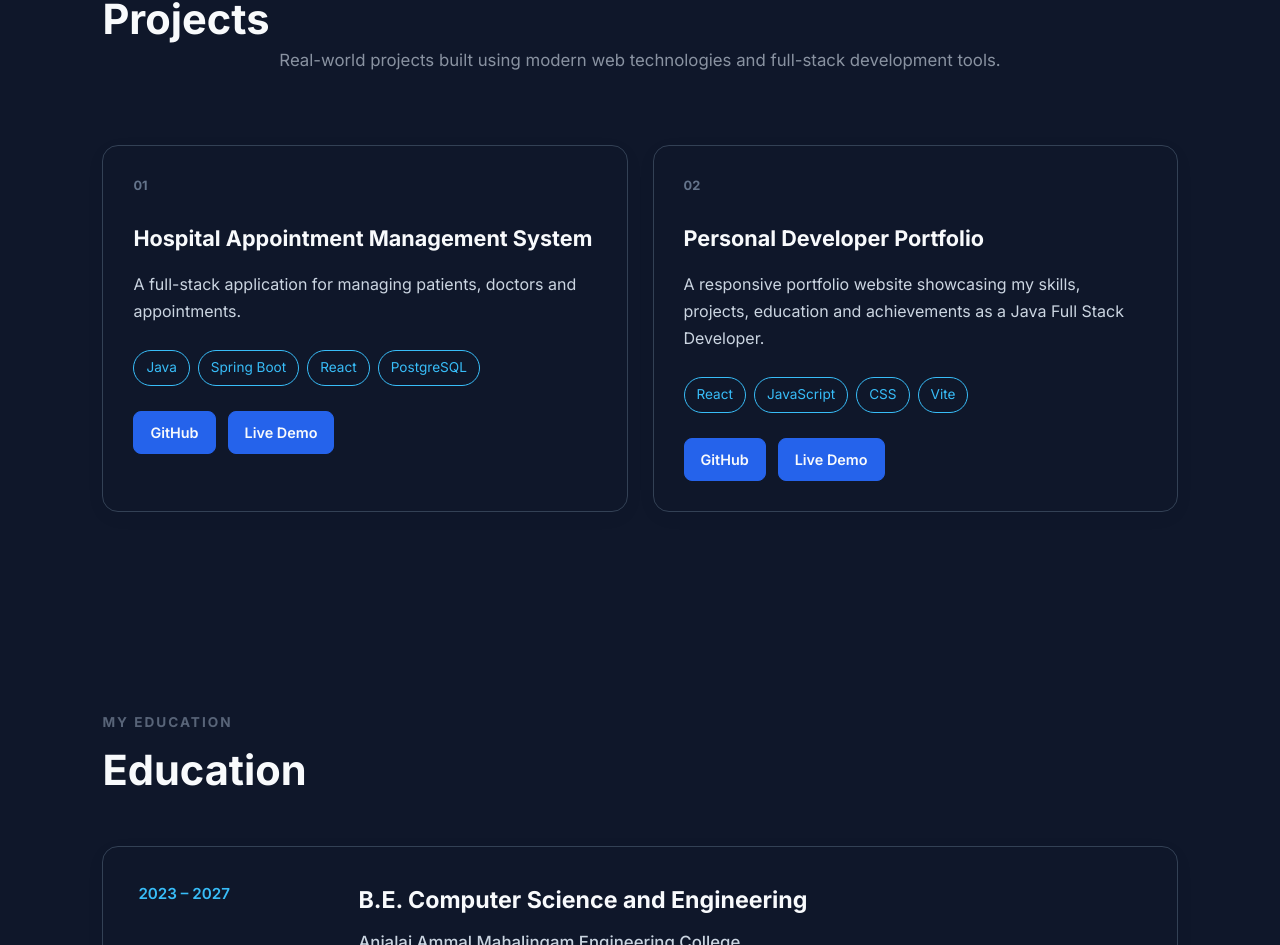
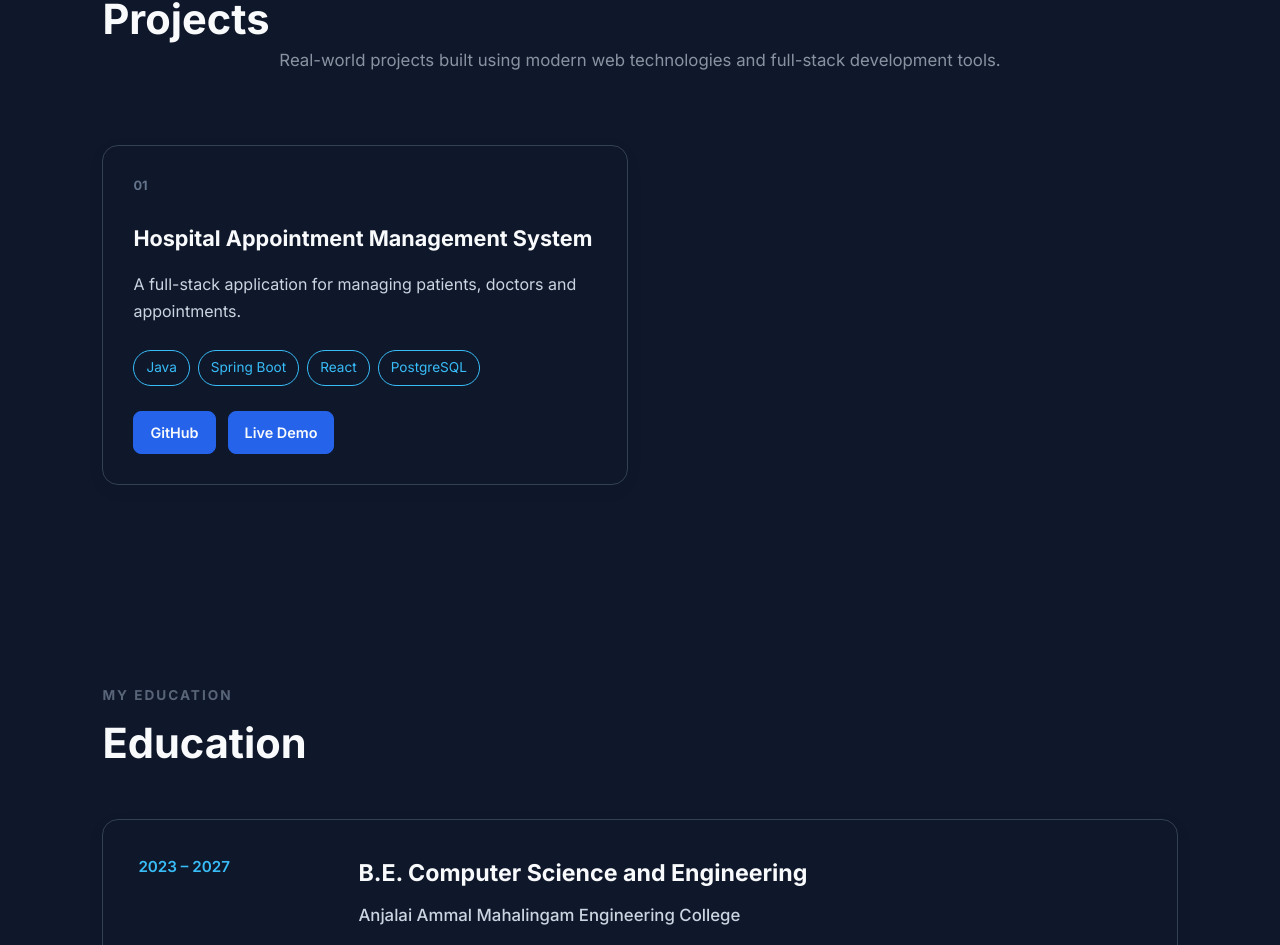
Before and after one commit to vignesh-builds/portfolio, a React (Vite) app in the folder frontend/: page / in a window 1280 px wide. Shown: the part 2468-3413 px from the top of the page. Built offline with nearby package versions, Linux system fonts and the light colour scheme.

Commit message:
Update Projects.jsx

```diff
--- a/frontend/src/components/Projects.jsx
+++ b/frontend/src/components/Projects.jsx
@@ -13,7 +13,7 @@ function Projects() {
 
           <p className="section-description">
             Real-world projects built using modern web technologies
-  and full-stack development tools.
+            and full-stack development tools.
           </p>
         </div>
 
@@ -62,51 +62,6 @@ function Projects() {
 
           </div>
 
-
-          {/* Project 2 */}
-          <div className="project-card">
-
-            <span className="project-number">02</span>
-
-            <h3>Personal Developer Portfolio</h3>
-
-            <p>
-              A responsive portfolio website showcasing my
-              skills, projects, education and achievements
-              as a Java Full Stack Developer.
-            </p>
-
-            <div className="project-tech">
-              <span>React</span>
-              <span>JavaScript</span>
-              <span>CSS</span>
-              <span>Vite</span>
-            </div>
-
-            <div className="project-links">
-
-              <a
-                href="https://github.com/vignesh-builds/portfolio"
-                target="_blank"
-                rel="noreferrer"
-                className="project-btn"
-              >
-                GitHub
-              </a>
-
-              <a
-                href="https://portfolio-frontend-evvl.onrender.com"
-                target="_blank"
-                rel="noreferrer"
-                className="project-btn"
-              >
-                Live Demo
-              </a>
-
-            </div>
-
-          </div>
-
         </div>
 
       </div>
```
